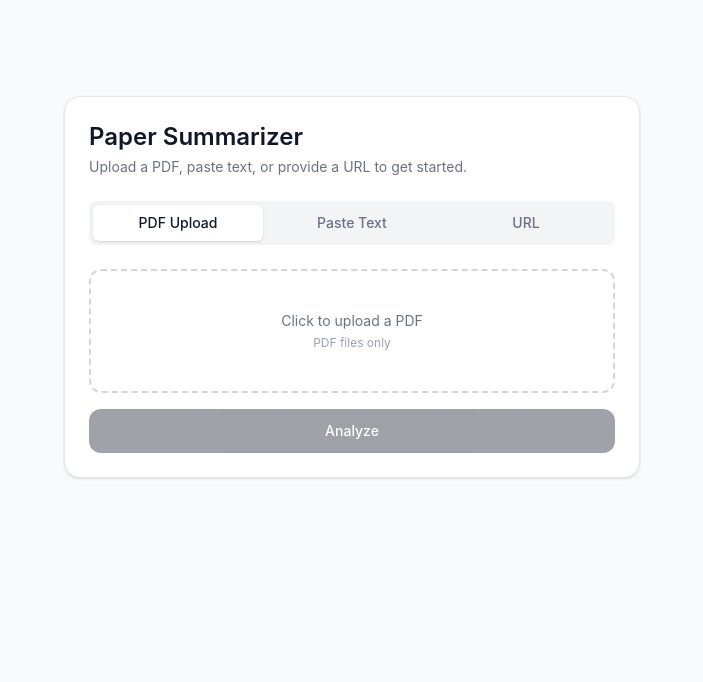
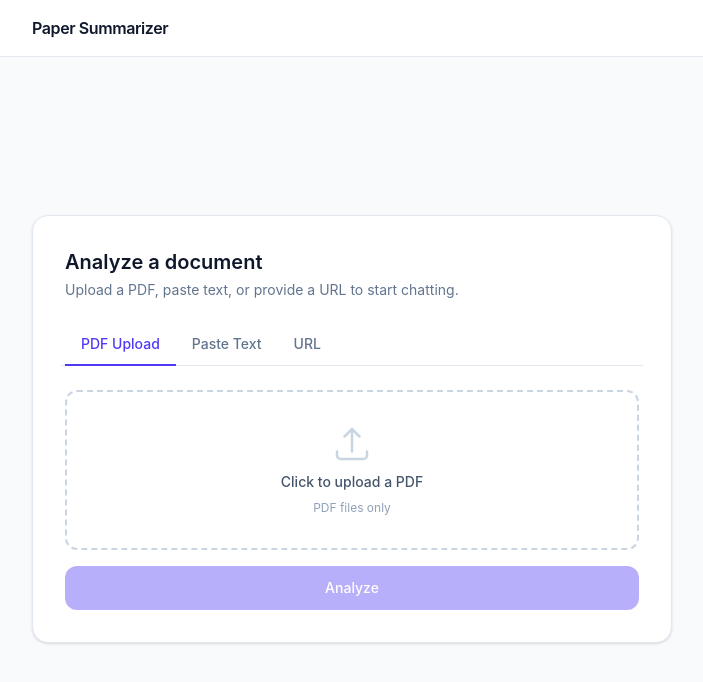
Before and after one commit to NabilRobert/summarized-app, a React (Vite) app in the folder frontend/: page / in a window 1280 px wide. Shown: the top 682 px of the page, without its empty margins (288-991 px from the left). Built offline with nearby package versions, Linux system fonts and the light colour scheme.

Commit message:
feat: wire App.tsx with session state and conditional rendering

```diff
--- a/frontend/src/App.tsx
+++ b/frontend/src/App.tsx
@@ -12,14 +12,24 @@ export default function App() {
   }
 
   return (
-    <div className="min-h-screen bg-gray-50">
-      <div className="max-w-2xl mx-auto px-4 py-8">
+    <div className="h-screen flex flex-col bg-slate-50">
+      <header className="shrink-0 bg-white border-b border-slate-200">
+        <div className="max-w-2xl mx-auto px-4 h-14 flex items-center">
+          <span className="font-semibold text-slate-900 tracking-tight">
+            Paper Summarizer
+          </span>
+        </div>
+      </header>
+
+      <main className="flex-1 overflow-hidden max-w-2xl w-full mx-auto px-4 flex flex-col">
         {!sessionId ? (
-          <UploadPanel onSuccess={handleIngestSuccess} />
+          <div className="my-auto py-8">
+            <UploadPanel onSuccess={handleIngestSuccess} />
+          </div>
         ) : (
           <ChatWindow sessionId={sessionId} greeting={greeting ?? ''} />
         )}
-      </div>
+      </main>
     </div>
   )
 }
--- a/frontend/src/components/UploadPanel.tsx
+++ b/frontend/src/components/UploadPanel.tsx
@@ -17,8 +17,11 @@ export default function UploadPanel({ onSuccess }: Props) {
   const [file, setFile] = useState<File | null>(null)
   const [text, setText] = useState('')
   const [url, setUrl] = useState('')
+  const [dismissedError, setDismissedError] = useState<string | null>(null)
   const fileInputRef = useRef<HTMLInputElement>(null)
   const { ingest, loading, error } = useIngest()
+
+  const showError = error && error !== dismissedError
 
   const canSubmit =
     !loading &&
@@ -26,8 +29,9 @@ export default function UploadPanel({ onSuccess }: Props) {
       (mode === 'text' && text.trim().length > 0) ||
       (mode === 'url' && url.trim().length > 0))
 
-  async function handleSubmit(e: React.FormEvent) {
+  async function handleSubmit(e: React.FormEvent<HTMLFormElement>) {
     e.preventDefault()
+    setDismissedError(null)
     const data: File | string =
       mode === 'file' ? (file as File) : mode === 'text' ? text : url
     try {
@@ -39,23 +43,25 @@ export default function UploadPanel({ onSuccess }: Props) {
   }
 
   return (
-    <div className="max-w-xl mx-auto mt-16 p-6 bg-white rounded-2xl shadow-sm border border-gray-200">
-      <h1 className="text-2xl font-semibold text-gray-900 mb-1">Paper Summarizer</h1>
-      <p className="text-sm text-gray-500 mb-6">
-        Upload a PDF, paste text, or provide a URL to get started.
+    <div className="bg-white rounded-2xl shadow-sm border border-slate-200 p-6 sm:p-8">
+      <div className="mb-6">
+        <h2 className="text-xl font-semibold text-slate-900">Analyze a document</h2>
+        <p className="text-sm text-slate-500 mt-1">
+          Upload a PDF, paste text, or provide a URL to start chatting.
         </p>
+      </div>
 
       {/* Tab switcher */}
-      <div className="flex gap-1 mb-6 bg-gray-100 p-1 rounded-lg">
+      <div className="flex border-b border-slate-200 mb-6 -mx-1 px-1">
         {TABS.map(tab => (
           <button
             key={tab.id}
             type="button"
             onClick={() => setMode(tab.id)}
-            className={`flex-1 py-2 text-sm font-medium rounded-md transition-colors ${
+            className={`px-4 py-2.5 text-sm font-medium border-b-2 -mb-px transition-colors ${
               mode === tab.id
-                ? 'bg-white text-gray-900 shadow-sm'
-                : 'text-gray-500 hover:text-gray-700'
+                ? 'border-indigo-600 text-indigo-600'
+                : 'border-transparent text-slate-500 hover:text-slate-700 hover:border-slate-300'
             }`}
           >
             {tab.label}
@@ -67,15 +73,24 @@ export default function UploadPanel({ onSuccess }: Props) {
         {mode === 'file' && (
           <div
             onClick={() => fileInputRef.current?.click()}
-            className="border-2 border-dashed border-gray-300 rounded-xl p-10 text-center cursor-pointer hover:border-gray-400 transition-colors"
+            className="group border-2 border-dashed rounded-xl p-8 text-center cursor-pointer transition-colors border-slate-300 hover:border-indigo-400 hover:bg-indigo-50/40"
           >
             {file ? (
-              <p className="text-sm text-gray-700 font-medium">{file.name}</p>
+              <div className="flex flex-col items-center gap-2">
+                <svg className="w-8 h-8 text-indigo-500" fill="none" viewBox="0 0 24 24" stroke="currentColor" strokeWidth={1.5}>
+                  <path strokeLinecap="round" strokeLinejoin="round" d="M9 12h6m-6 4h6m2 5H7a2 2 0 01-2-2V5a2 2 0 012-2h5.586a1 1 0 01.707.293l5.414 5.414a1 1 0 01.293.707V19a2 2 0 01-2 2z" />
+                </svg>
+                <p className="text-sm font-medium text-slate-700 truncate max-w-xs">{file.name}</p>
+                <p className="text-xs text-slate-400">Click to change file</p>
+              </div>
             ) : (
-              <>
-                <p className="text-sm text-gray-500">Click to upload a PDF</p>
-                <p className="text-xs text-gray-400 mt-1">PDF files only</p>
-              </>
+              <div className="flex flex-col items-center gap-2">
+                <svg className="w-10 h-10 text-slate-300 group-hover:text-indigo-400 transition-colors" fill="none" viewBox="0 0 24 24" stroke="currentColor" strokeWidth={1.5}>
+                  <path strokeLinecap="round" strokeLinejoin="round" d="M3 16.5v2.25A2.25 2.25 0 005.25 21h13.5A2.25 2.25 0 0021 18.75V16.5m-13.5-9L12 3m0 0l4.5 4.5M12 3v13.5" />
+                </svg>
+                <p className="text-sm font-medium text-slate-600">Click to upload a PDF</p>
+                <p className="text-xs text-slate-400">PDF files only</p>
+              </div>
             )}
             <input
               ref={fileInputRef}
@@ -93,28 +108,54 @@ export default function UploadPanel({ onSuccess }: Props) {
             onChange={e => setText(e.target.value)}
             placeholder="Paste your text here…"
             rows={8}
-            className="w-full rounded-xl border border-gray-300 px-4 py-3 text-sm text-gray-900 placeholder-gray-400 focus:outline-none focus:ring-2 focus:ring-gray-900 focus:border-transparent resize-none"
+            className="w-full rounded-xl border border-slate-300 px-4 py-3 text-sm text-slate-900 placeholder-slate-400 focus:outline-none focus:ring-2 focus:ring-indigo-500 focus:border-transparent resize-none transition"
           />
         )}
 
         {mode === 'url' && (
+          <div className="space-y-1">
             <input
               type="url"
               value={url}
               onChange={e => setUrl(e.target.value)}
               placeholder="https://example.com/paper"
-            className="w-full rounded-xl border border-gray-300 px-4 py-3 text-sm text-gray-900 placeholder-gray-400 focus:outline-none focus:ring-2 focus:ring-gray-900 focus:border-transparent"
+              className="w-full rounded-xl border border-slate-300 px-4 py-3 text-sm text-slate-900 placeholder-slate-400 focus:outline-none focus:ring-2 focus:ring-indigo-500 focus:border-transparent transition"
             />
+            <p className="text-xs text-slate-400 px-1">Publicly accessible URLs only</p>
+          </div>
         )}
 
-        {error && <p className="text-sm text-red-500">{error}</p>}
+        {showError && (
+          <div className="flex items-start gap-2 bg-red-50 border border-red-200 text-red-700 rounded-lg px-4 py-3 text-sm">
+            <span className="flex-1">{error}</span>
+            <button
+              type="button"
+              onClick={() => setDismissedError(error)}
+              className="shrink-0 mt-0.5 text-red-400 hover:text-red-600 transition-colors"
+            >
+              <svg className="w-4 h-4" fill="none" viewBox="0 0 24 24" stroke="currentColor" strokeWidth={2}>
+                <path strokeLinecap="round" strokeLinejoin="round" d="M6 18L18 6M6 6l12 12" />
+              </svg>
+            </button>
+          </div>
+        )}
 
         <button
           type="submit"
           disabled={!canSubmit}
-          className="w-full py-3 rounded-xl bg-gray-900 text-white text-sm font-medium hover:bg-gray-800 disabled:opacity-40 disabled:cursor-not-allowed transition-colors"
+          className="w-full flex items-center justify-center gap-2 py-3 rounded-xl bg-indigo-600 text-white text-sm font-medium hover:bg-indigo-700 disabled:opacity-40 disabled:cursor-not-allowed transition-colors"
         >
-          {loading ? 'Analyzing…' : 'Analyze'}
+          {loading ? (
+            <>
+              <svg className="animate-spin h-4 w-4" fill="none" viewBox="0 0 24 24">
+                <circle className="opacity-25" cx="12" cy="12" r="10" stroke="currentColor" strokeWidth="4" />
+                <path className="opacity-75" fill="currentColor" d="M4 12a8 8 0 018-8V0C5.373 0 0 5.373 0 12h4z" />
+              </svg>
+              Analyzing…
+            </>
+          ) : (
+            'Analyze'
+          )}
         </button>
       </form>
     </div>
```
Also changed, not shown: frontend/src/components/ChatWindow.tsx (+61 -18 lines). Lines whose indentation alone changed are shown as unchanged.
